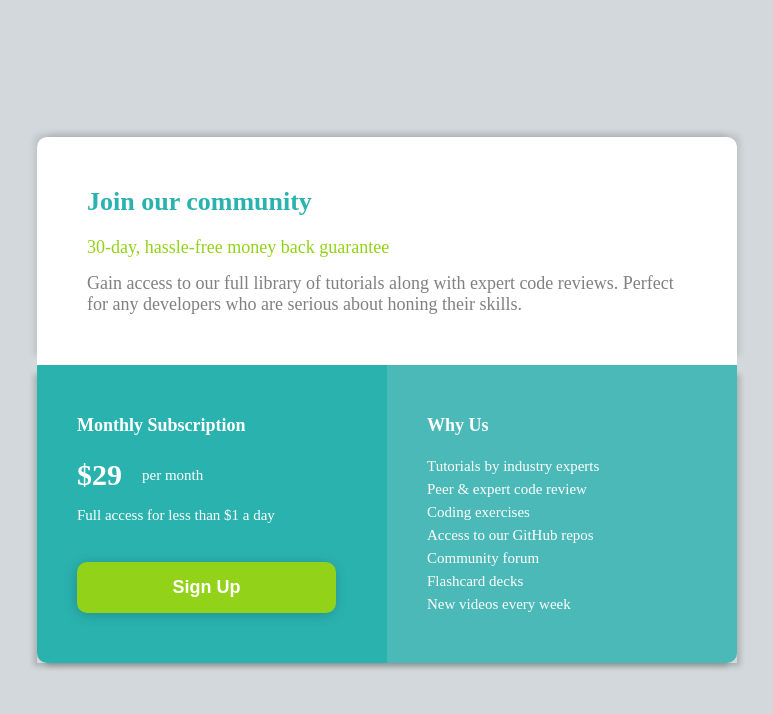
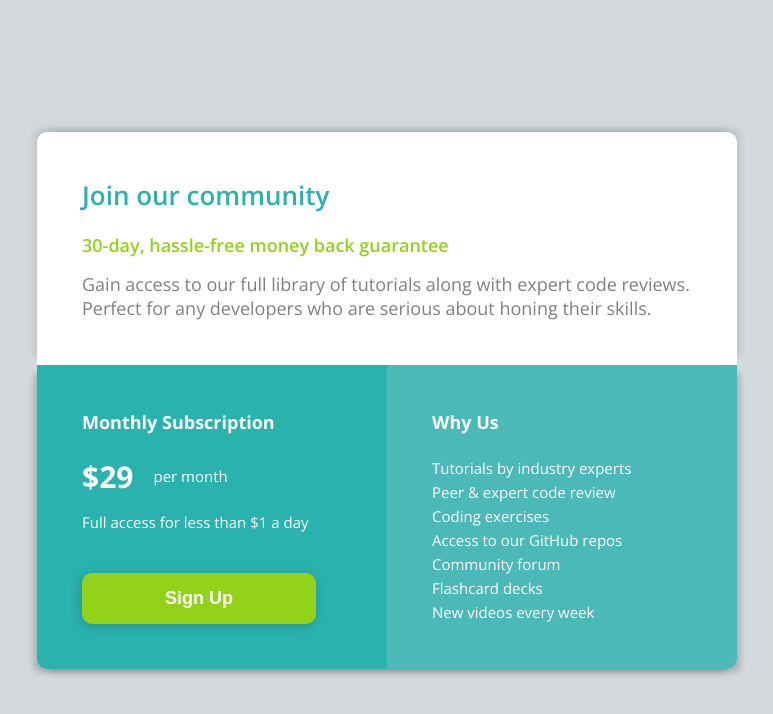
Before and after one commit to agriverae/fementor-single-price-grid2, a website: page index.html in a window 1280 px wide. Shown: the whole page, without its empty margins (253-1026 px from the left). Drawn offline with nearby package versions, Linux system fonts and the light colour scheme.

Commit message:
last changes

```diff
--- a/index.html
+++ b/index.html
@@ -10,6 +10,10 @@
       type="image/png"
       sizes="32x32"
       href="./images/favicon-32x32.png"
+    />
+    <link
+      href="https://fonts.googleapis.com/css2?family=Open+Sans:wght@300;400;600;700;800&display=swap"
+      rel="stylesheet"
     />
     <link rel="stylesheet" href="css/styles.css" />
     <title>Frontend Mentor | Single Price Grid Component</title>
--- a/sass/styles.scss
+++ b/sass/styles.scss
@@ -9,6 +9,7 @@ html {
   box-sizing: border-box;
   font-size: variables.$font-size;
   height: 100%;
+  font-family: 'Open Sans', sans-serif;
 }
 
 body {
@@ -35,7 +36,7 @@ main {
 }
 
 .community {
-  padding: 50px;
+  padding: 45px;
   background-color: variables.$white;
   grid-column: 1 / -1;
   border-top-right-radius: 10px;
@@ -55,6 +56,7 @@ main {
   .guarantee {
     color: variables.$light-green;
     margin-bottom: 15px;
+    font-weight: 600;
   }
 
   .description {
@@ -69,10 +71,13 @@ main {
   color: variables.$white;
   box-shadow: 6px 6px 6px -3px rgba(0, 0, 0, 0.2),
     -6px 6px 6px -3px rgba(0, 0, 0, 0.2);
+  /* Para que no tenga el borde ponteagudo blanco */
+  border-bottom-left-radius: 10px;
+  border-bottom-right-radius: 10px;
 
   .subscription {
     grid-column: 1 / 2;
-    padding: 50px 40px;
+    padding: 45px;
     background-color: variables.$dark-cyan;
     border-bottom-left-radius: 10px;
     display: flex;
@@ -102,7 +107,7 @@ main {
       background-color: variables.$light-green;
       text-align: center;
       padding: 15px 0;
-      width: 96%;
+      width: 90%;
       border: 0;
       border-radius: 10px;
       outline: none;
@@ -113,19 +118,21 @@ main {
 
   .whyus {
     grid-column: 2 / 3;
-    padding: 50px 40px;
+    padding: 45px;
     background-color: variables.$light-cyan;
     border-bottom-right-radius: 10px;
 
-    p ~ p {
-      margin-top: 6px;
-      font-size: 14;
+    p {
+      line-height: 24px;
     }
   }
 }
 
 @media screen and (max-width: 750px) {
   main {
+    padding-top: 20px;
+    padding-bottom: 20px;
+    height: unset;
     grid-template-columns: repeat(2, 180px);
   }
 
```
Also changed, not shown: css/styles.css.
